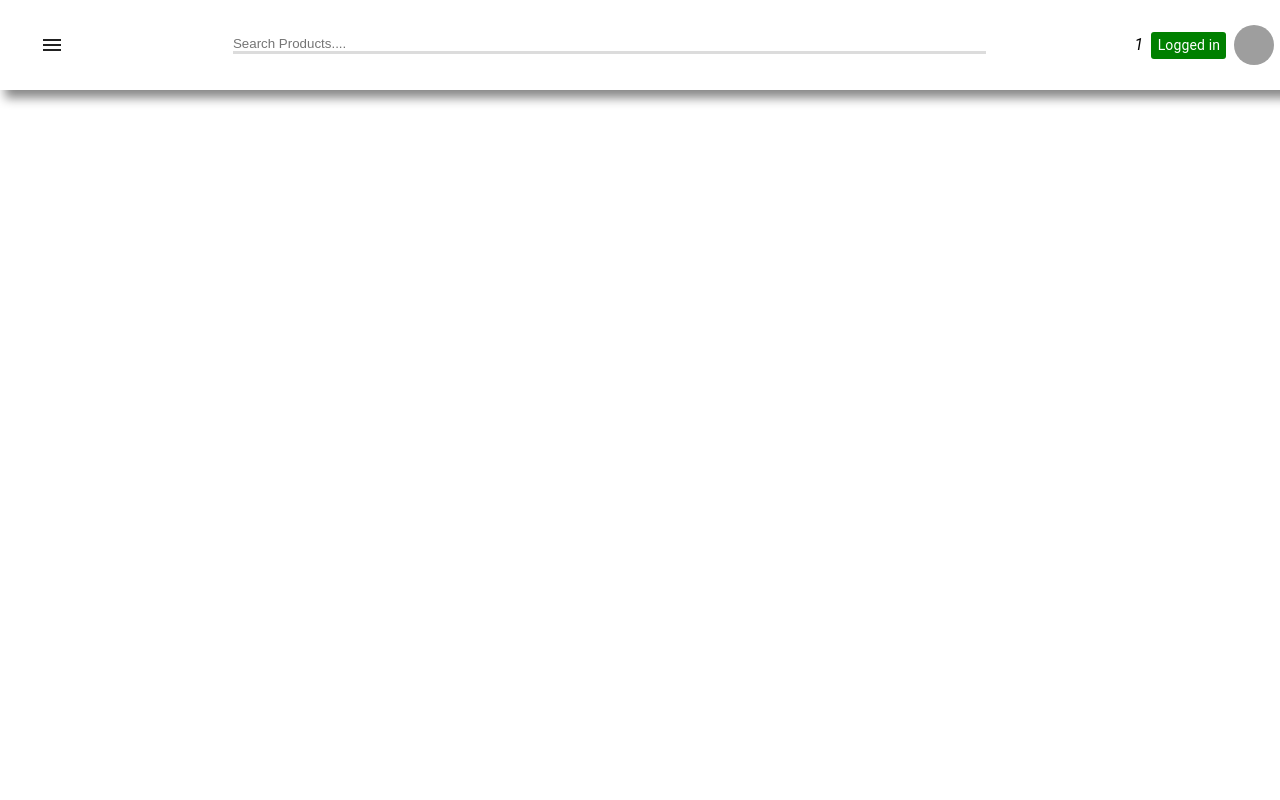
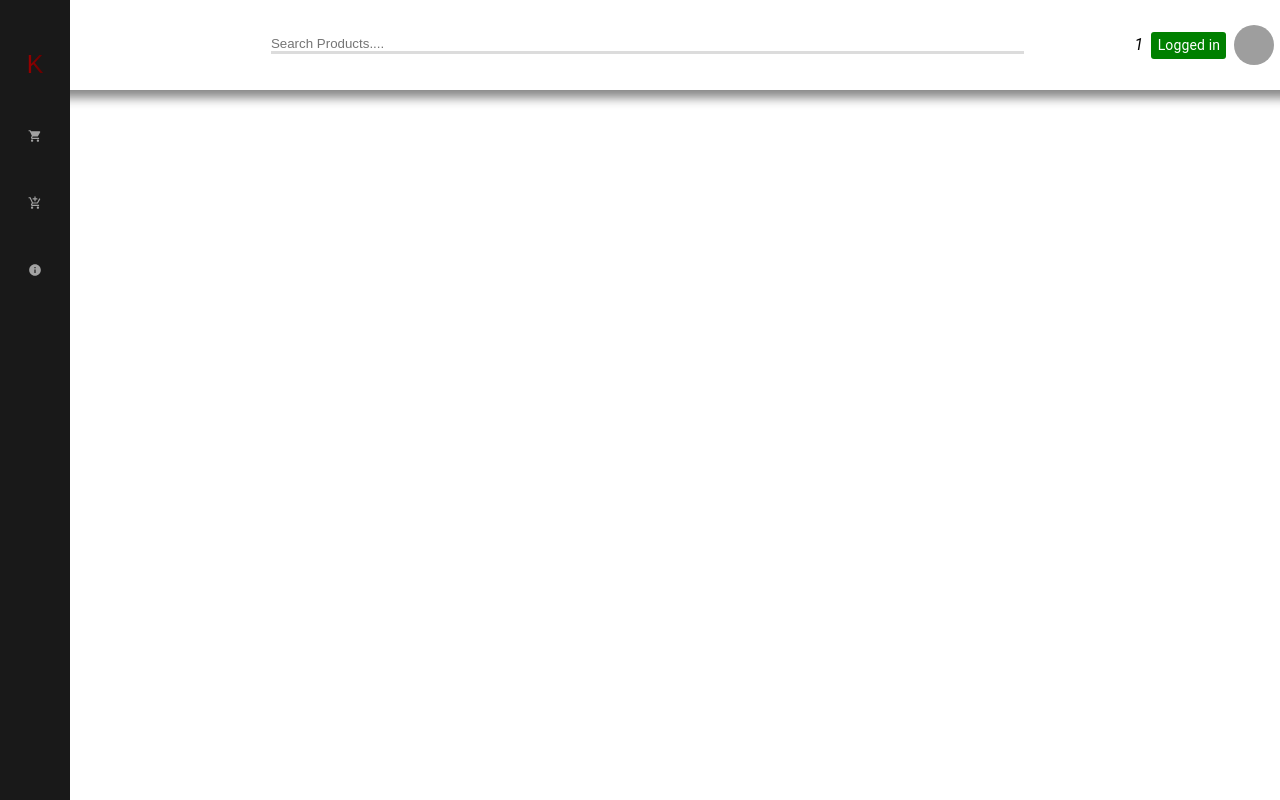
Before and after one commit to thenightking-94/sales-order, a React (Create React App) app: page /dashboard/1 in a window 1280 px wide. Built offline with nearby package versions, Linux system fonts and the light colour scheme; grey boxes are pictures that could not be loaded.

Commit message:
code updates

```diff
--- a/src/CSS/allcss.css
+++ b/src/CSS/Logindashboard.css
@@ -158,12 +158,15 @@
   font-size: 14px !important;
 }
 .searchBox {
+  margin-left: 20%;
   outline: none;
   border: none;
   width: 60%;
   border-bottom: 3px solid #dcdcdc !important;
 }
-#hambtn {
-  outline: none;
-  border: none;
+.flexAdder {
+  display: flex;
+  flex-direction: row;
+  justify-content: center;
+  align-items: center;
 }
--- /dev/null
+++ b/src/CSS/sidebar.css
@@ -0,0 +1,86 @@
+.sidebar {
+  z-index: 4;
+  -webkit-animation: slide-right 0.5s cubic-bezier(0.25, 0.46, 0.45, 0.94) both;
+  animation: slide-right 0.5s cubic-bezier(0.25, 0.46, 0.45, 0.94) both;
+  display: flex;
+  flex-direction: column;
+  position: fixed;
+  height: 100vh;
+  left: 0px;
+  top: 0px;
+  width: 70px;
+  background-color: #191919;
+}
+@-webkit-keyframes slide-right {
+  0% {
+    -webkit-transform: translateX(-100px);
+    transform: translateX(-100px);
+  }
+  100% {
+    -webkit-transform: translateX(0px);
+    transform: translateX(0px);
+  }
+}
+@keyframes slide-right {
+  0% {
+    -webkit-transform: translateX(-100px);
+    transform: translateX(-100px);
+  }
+  100% {
+    -webkit-transform: translateX(0px);
+    transform: translateX(0px);
+  }
+}
+#upper_icons {
+  cursor: pointer;
+  padding: 0px !important;
+  height: 40vh;
+  display: flex;
+  flex-direction: column;
+  justify-content: space-evenly;
+  align-items: center;
+}
+.btn_icons {
+  padding-top: 10px;
+  text-align: center;
+  border: none;
+  outline: none;
+  background: transparent;
+  width: 100%;
+}
+.btn_icons:hover {
+  background-color: white;
+}
+.btn_icons:hover .icon_upper {
+  color: royalblue !important;
+}
+.icon_upper {
+  color: #a2a2a2 !important;
+  font-size: 14px !important;
+}
+.icon_upper_main {
+  font-size: 25px !important;
+  -webkit-background-clip: text;
+  -webkit-text-fill-color: transparent;
+  -moz-background-clip: text;
+  -moz-text-fill-color: transparent;
+  background-color: royalblue;
+  background-image: linear-gradient(to right, red, black);
+}
+
+.btn_icons:hover #side_icon {
+  display: block;
+}
+#side_icon {
+  display: none;
+  position: fixed;
+  left: 70px;
+  width: 100px;
+  text-align: left;
+  margin-top: -40px;
+  color: white;
+  border-radius: 5px;
+  font-size: 12px;
+  padding: 10px;
+  background-color: #191919;
+}
--- a/src/Components/Dashboard.js
+++ b/src/Components/Dashboard.js
@@ -1,8 +1,10 @@
-import React, { useState, useRef, useEffect } from 'react';
-import '../CSS/allcss.css';
-import { Avatar, Typography, Button } from '@material-ui/core';
-import MenuIcon from '@material-ui/icons/Menu';
-import { FaceRounded } from '@material-ui/icons';
+import React, { useState } from 'react';
+import '../CSS/Logindashboard.css';
+import '../CSS/sidebar.css';
+import { Avatar, Typography } from '@material-ui/core';
+import ShoppingCartIcon from '@material-ui/icons/ShoppingCart';
+import AddShoppingCartIcon from '@material-ui/icons/AddShoppingCart';
+import InfoIcon from '@material-ui/icons/Info';
 
 const Dashboard = (props) => {
     const [hover_on, sethover] = useState(false);
@@ -30,11 +32,6 @@ const Dashboard = (props) => {
     return (
         <div>
             <div id='nav'>
-
-                <Button id='hambtn'>
-                    <MenuIcon />
-                </Button>
-
                 <input className='searchBox' type='text' placeholder='Search Products....' />
 
                 <div id='logged_info'>
@@ -50,6 +47,29 @@ const Dashboard = (props) => {
             </div>
 
 
+            <div className='sidebar'>
+                <div id='upper_icons'>
+                    <button className="btn_icons"  >
+                        <p className="icon_upper_main" >K</p>
+                    </button>
+                    <button className="btn_icons"  >
+                        <ShoppingCartIcon className="icon_upper" />
+                        <p id='side_icon'>Cart</p>
+                    </button>
+                    <button className="btn_icons"  >
+                        <AddShoppingCartIcon className="icon_upper" />
+                        <p id='side_icon'>Add to Cart</p>
+                    </button>
+                    <button className="btn_icons" >
+                        <InfoIcon className="icon_upper" />
+                        <p id='side_icon'>Info</p>
+                    </button>
+                </div>
+            </div>
+
+
+
+
         </div>
     );
 
--- a/src/Components/Login.js
+++ b/src/Components/Login.js
@@ -2,7 +2,7 @@ import React, { useEffect } from 'react';
 import { GoogleLogin } from 'react-google-login';
 import { refreshTokenSetup } from './RefreshToken';
 import { Typography } from '@material-ui/core';
-import '../CSS/allcss.css';
+import '../CSS/Logindashboard.css';
 import { useDispatch, useSelector } from 'react-redux';
 import { Redirect } from 'react-router-dom';
 import { Store } from '../index';
--- a/src/Components/Logout.js
+++ b/src/Components/Logout.js
@@ -1,7 +1,7 @@
 import React from 'react';
 import { GoogleLogout } from 'react-google-login';
 import { Typography } from '@material-ui/core';
-import '../CSS/allcss.css';
+import '../CSS/Logindashboard.css';
 require('dotenv').config()
 const style = {
     textAlign: 'center',
```
Also changed, not shown: 1 other file (tests, documents, lock files or other folders).
